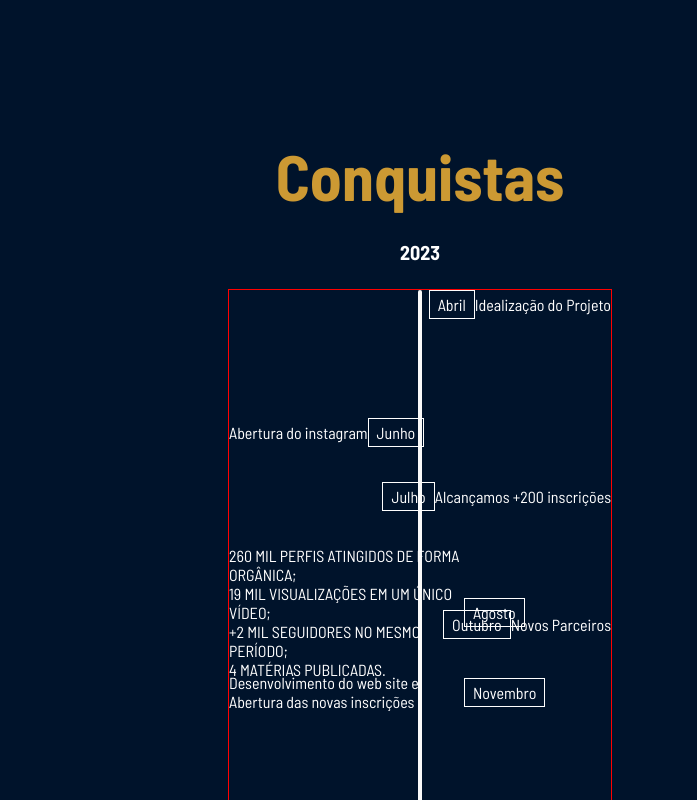
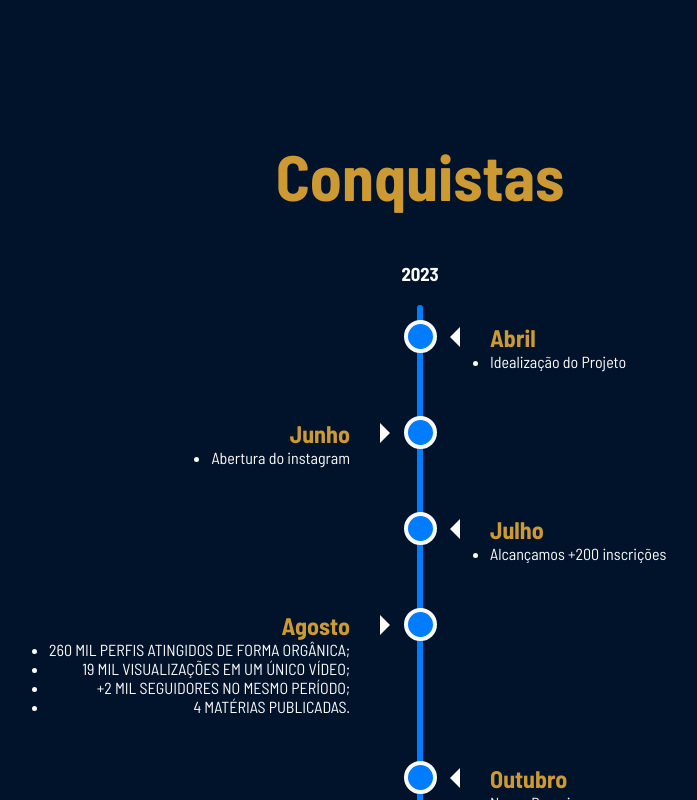
Before and after one commit to CarmoDev/Transmuscle, a React (Vite) app: page / in a window 1280 px wide. Shown: the part 760-1560 px from the top of the page, without its empty margins (220-917 px from the left). Built offline with nearby package versions, Linux system fonts and the light colour scheme.

Commit message:
feat: :sparkles: Achivements

```diff
--- /dev/null
+++ b/src/Pages/Achivements/Components/Achieves.jsx
@@ -0,0 +1,25 @@
+import "./styles.css";
+
+import achieves from "../utils/achieves";
+
+export default function Achieves() {
+  return (
+    <div className="timeline">
+      {achieves.map((achieve, index) => (
+        <div
+          key={achieve.date}
+          className={`container ${index % 2 !== 0 ? "left" : "right"}`}
+        >
+          <div className="content">
+            <h2>{achieve.date}</h2>
+            <ul>
+              {achieve.name.map((name, index) => (
+                <li key={name + index}>{name}</li>
+              ))}
+            </ul>
+          </div>
+        </div>
+      ))}
+    </div>
+  );
+}
--- /dev/null
+++ b/src/Pages/Achivements/Components/styles.css
@@ -0,0 +1,139 @@
+.timeline {
+  position: relative;
+  width: 80%;
+  max-width: 1200px;
+  margin: 0 auto;
+}
+
+/* The actual timeline (the vertical ruler) */
+.timeline::after {
+  content: "";
+  position: absolute;
+  width: 6px;
+  background-color: #007dff;
+  top: 0;
+  bottom: 0;
+  left: 50%;
+  margin-left: -3px;
+  border-radius: 8px;
+}
+
+/* Container around content */
+.container {
+  padding: 10px 40px;
+  position: relative;
+  background-color: inherit;
+  width: 50%;
+}
+
+/* The circles on the timeline */
+.container::after {
+  content: "";
+  position: absolute;
+  width: 25px;
+  height: 25px;
+  right: -17px;
+  background-color: #007dff;
+  border: 4px solid #fafafa;
+  top: 15px;
+  border-radius: 50%;
+  z-index: 1;
+}
+
+/* Place the container to the left */
+.left {
+  left: 0;
+}
+
+.left > .content {
+  display: flex;
+  flex-direction: column;
+  align-items: flex-end;
+}
+
+.content > ul > li {
+  color: #fafafa;
+}
+
+.left > .content > ul > li {
+  text-align: right;
+}
+
+/* Place the container to the right */
+.right {
+  left: 50%;
+}
+
+/* Add arrows to the left container (pointing right) */
+.left::before {
+  content: " ";
+  height: 0;
+  position: absolute;
+  top: 22px;
+  width: 0;
+  z-index: 1;
+  right: 30px;
+  border: medium solid white;
+  border-width: 10px 0 10px 10px;
+  border-color: transparent transparent transparent white;
+}
+
+/* Add arrows to the right container (pointing left) */
+.right::before {
+  content: " ";
+  height: 0;
+  position: absolute;
+  top: 22px;
+  width: 0;
+  z-index: 1;
+  left: 30px;
+  border: medium solid white;
+  border-width: 10px 10px 10px 0;
+  border-color: transparent white transparent transparent;
+}
+
+/* Fix the circle for containers on the right side */
+.right::after {
+  left: -16px;
+}
+
+/* The actual content */
+.content {
+  padding: 8px 30px 20px 30px;
+  position: relative;
+  border-radius: 6px;
+}
+
+/* Media queries - Responsive timeline on screens less than 600px wide */
+@media screen and (max-width: 600px) {
+  /* Place the timelime to the left */
+  .timeline::after {
+    left: 31px;
+  }
+
+  /* Full-width containers */
+  .container {
+    width: 100%;
+    padding-left: 70px;
+    padding-right: 25px;
+  }
+
+  /* Make sure that all arrows are pointing leftwards */
+  .container::before {
+    left: 60px;
+    border: medium solid white;
+    border-width: 10px 10px 10px 0;
+    border-color: transparent white transparent transparent;
+  }
+
+  /* Make sure all circles are at the same spot */
+  .left::after,
+  .right::after {
+    left: 15px;
+  }
+
+  /* Make all right containers behave like the left ones */
+  .right {
+    left: 0%;
+  }
+}
--- a/src/Pages/Achivements/index.jsx
+++ b/src/Pages/Achivements/index.jsx
@@ -1,35 +1,12 @@
-import {
-  Achivement,
-  AchivementsBar,
-  AchivementsContainer,
-  Container,
-} from "./styles";
-import achieves from "./utils/achieves";
+import Achieves from "./Components/Achieves";
+import { Container } from "./styles";
 
 export default function Achivements() {
   return (
     <Container>
       <h1>Conquistas</h1>
-
-      <p>2023</p>
-      <AchivementsContainer>
-        <AchivementsBar />
-        {achieves.map((achieve, index) => (
-          <Achivement
-            key={achieve.date}
-            isLeft={index % 2 !== 0}
-            position={index * 10}
-          >
-            <div className="date">{achieve.date}</div>
-
-            <div className="achieves">
-              {achieve.name.map((name, index) => (
-                <span key={name + index}>{name}</span>
-              ))}
-            </div>
-          </Achivement>
-        ))}
-      </AchivementsContainer>
+      <h3>2023</h3>
+      <Achieves />
     </Container>
   );
 }
--- a/src/Pages/Achivements/styles.js
+++ b/src/Pages/Achivements/styles.js
@@ -4,11 +4,16 @@ export const Container = styled.section`
   display: flex;
   flex-direction: column;
   align-items: center;
-  justify-content: space-between;
   height: 99dvh;
 
   h1 {
     font-size: 64px;
+    margin-bottom: 48px;
+  }
+
+  h3 {
+    color: #fafafa;
+    margin-bottom: 20px;
   }
 
   p {
@@ -16,51 +21,3 @@ export const Container = styled.section`
     font-size: 20px;
   }
 `;
-
-export const AchivementsContainer = styled.div`
-  width: 30%;
-  height: 80dvh;
-
-  display: flex;
-  flex-direction: row;
-  justify-content: center;
-  position: relative;
-
-  border: 1px solid #f00;
-`;
-
-export const AchivementsBar = styled.div`
-  height: 100%;
-  width: 4px;
-  border-radius: 100px;
-  background-color: #fafafa;
-  grid-column: 2;
-`;
-
-export const Achivement = styled.div`
-  grid-column: ${({ isLeft }) => (isLeft ? 1 : 3)};
-  position: absolute;
-  left: ${({ isLeft }) => isLeft && 0};
-  right: ${({ isLeft }) => !isLeft && 0};
-  top: ${({ position }) => `${position}%`};
-
-  display: flex;
-  align-items: center;
-  flex-direction: ${({ isLeft }) => (isLeft ? "row-reverse" : "row")};
-
-  .date {
-    color: #fff;
-    border: 1px solid #fff;
-    padding: 4px 8px;
-  }
-
-  .achieves {
-    display: flex;
-    flex-direction: column;
-    max-width: 235px;
-  }
-
-  & + & {
-    margin-top: 64px;
-  }
-`;
--- a/src/Pages/Categories/index.jsx
+++ b/src/Pages/Categories/index.jsx
@@ -1,8 +1,11 @@
+import { useNavigate } from "react-router-dom";
 import { CategoriesContainer, Category, Container, Rules } from "./styles";
 
 import CategoriesData from "./utils/Categories";
 
 export default function Categories() {
+  const navigate = useNavigate();
+
   return (
     <Container>
       <h1>Categorias</h1>
@@ -35,7 +38,7 @@ export default function Categories() {
         ))}
       </CategoriesContainer>
 
-      <button>Desejo Competir</button>
+      <button onClick={() => navigate("/inscricao")}>Desejo Competir</button>
     </Container>
   );
 }
```
